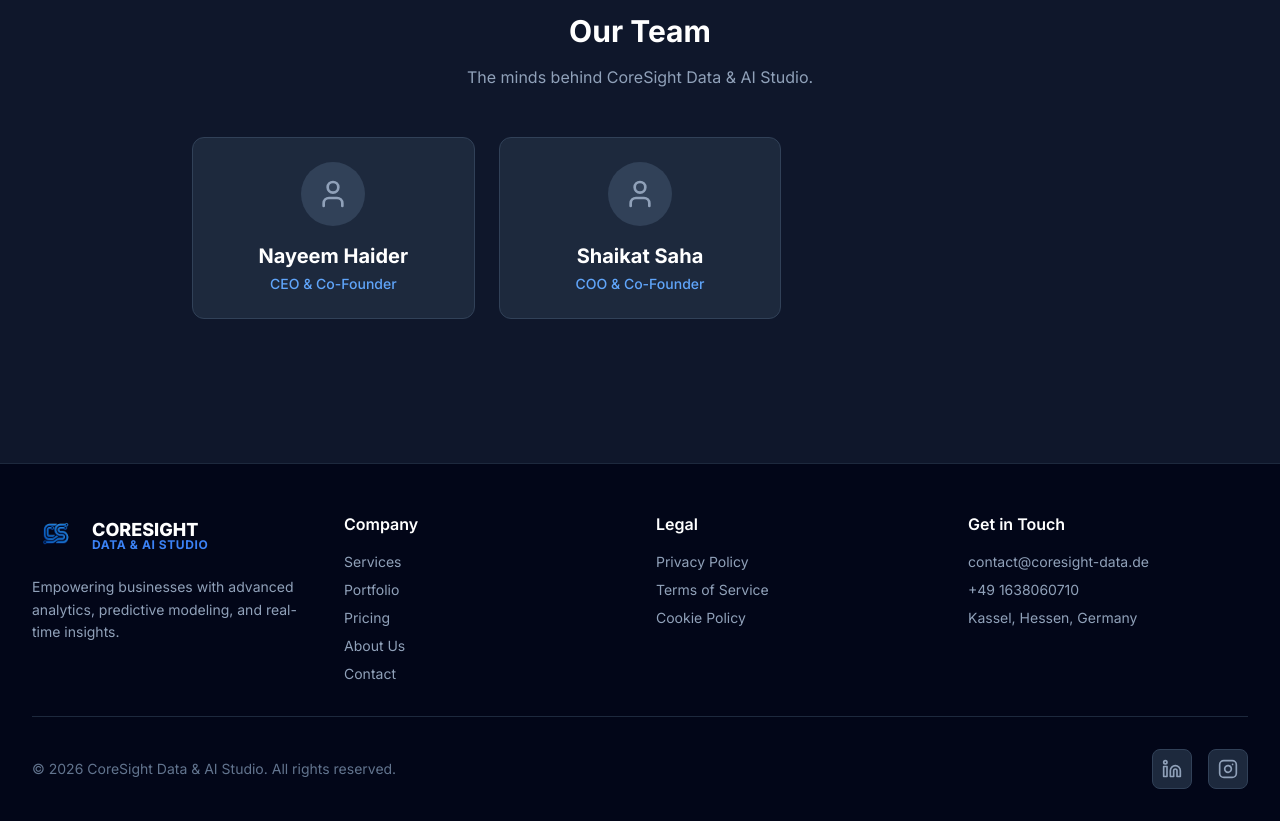
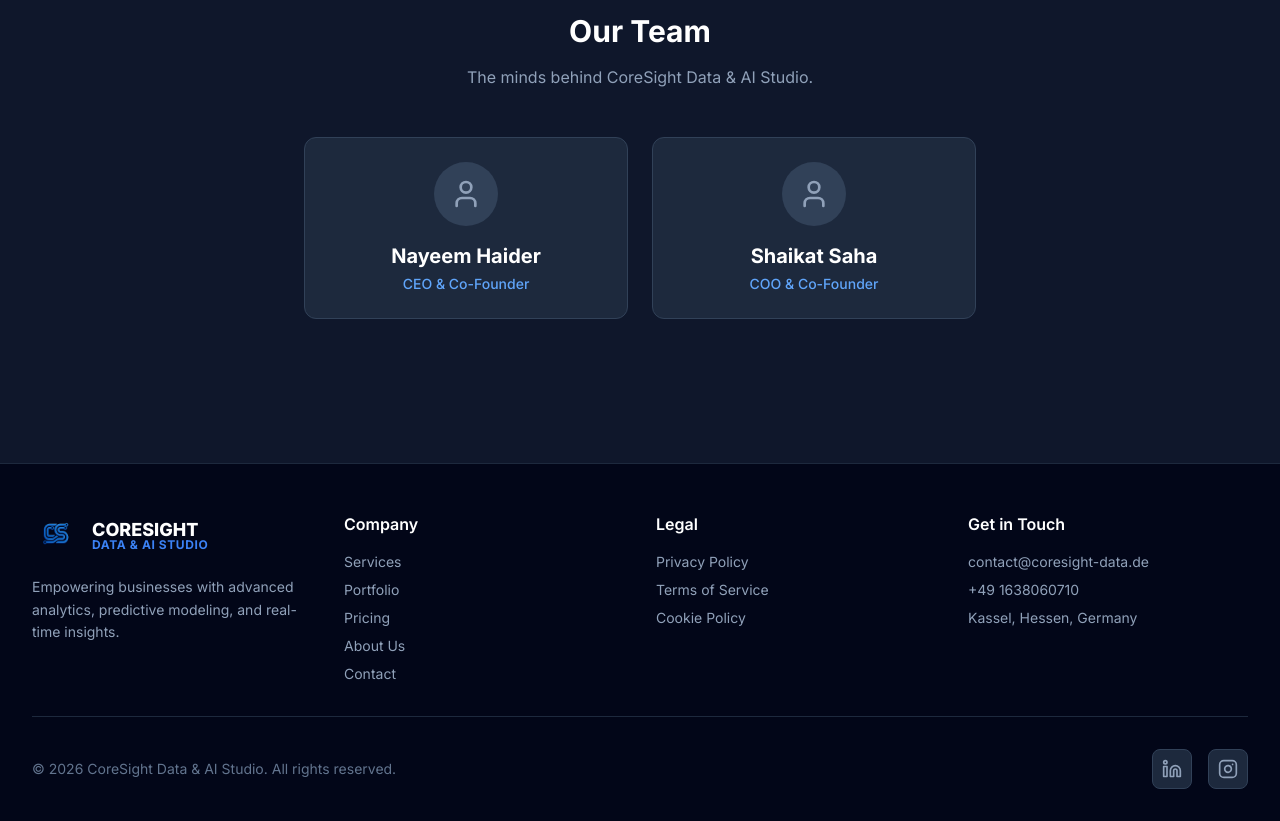
Before and after one commit to coresight-data-and-ai-studio/coresight-data-webapp, a React (Vite) app: page /about in a window 1280 px wide. Shown: the part 1920-2741 px from the top of the page. Built offline with nearby package versions, Linux system fonts and the light colour scheme.

Commit message:
update about us

```diff
--- a/src/pages/About.tsx
+++ b/src/pages/About.tsx
@@ -133,7 +133,7 @@ export const About: React.FC = () => {
             <p className="mt-4 text-slate-400">The minds behind CoreSight Data & AI Studio.</p>
           </div>
 
-          <div className="mx-auto grid max-w-4xl gap-6 md:grid-cols-3">
+          <div className="mx-auto grid max-w-2xl gap-6 md:grid-cols-2">
             {team.map((member) => (
               <div
                 key={member.name}
```
